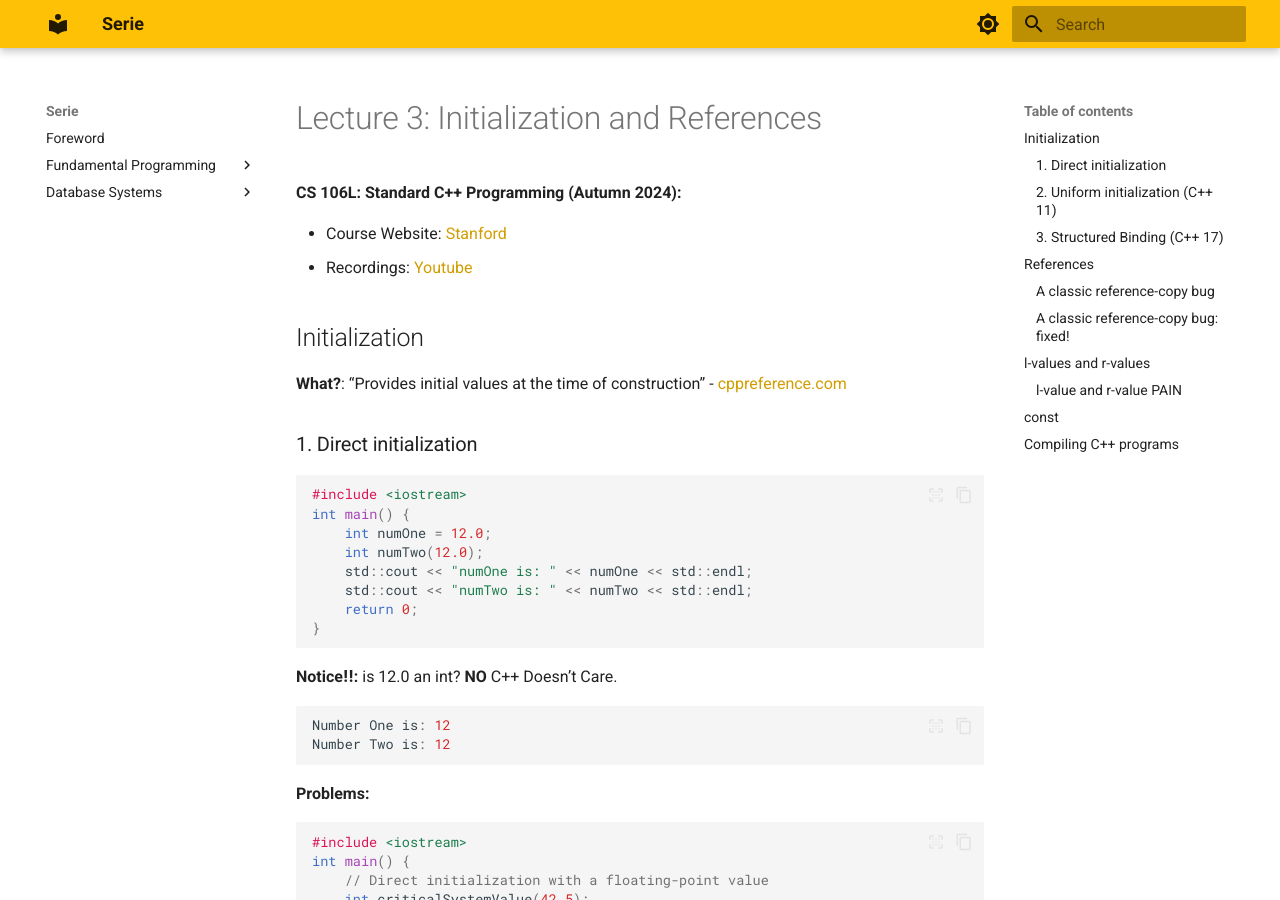
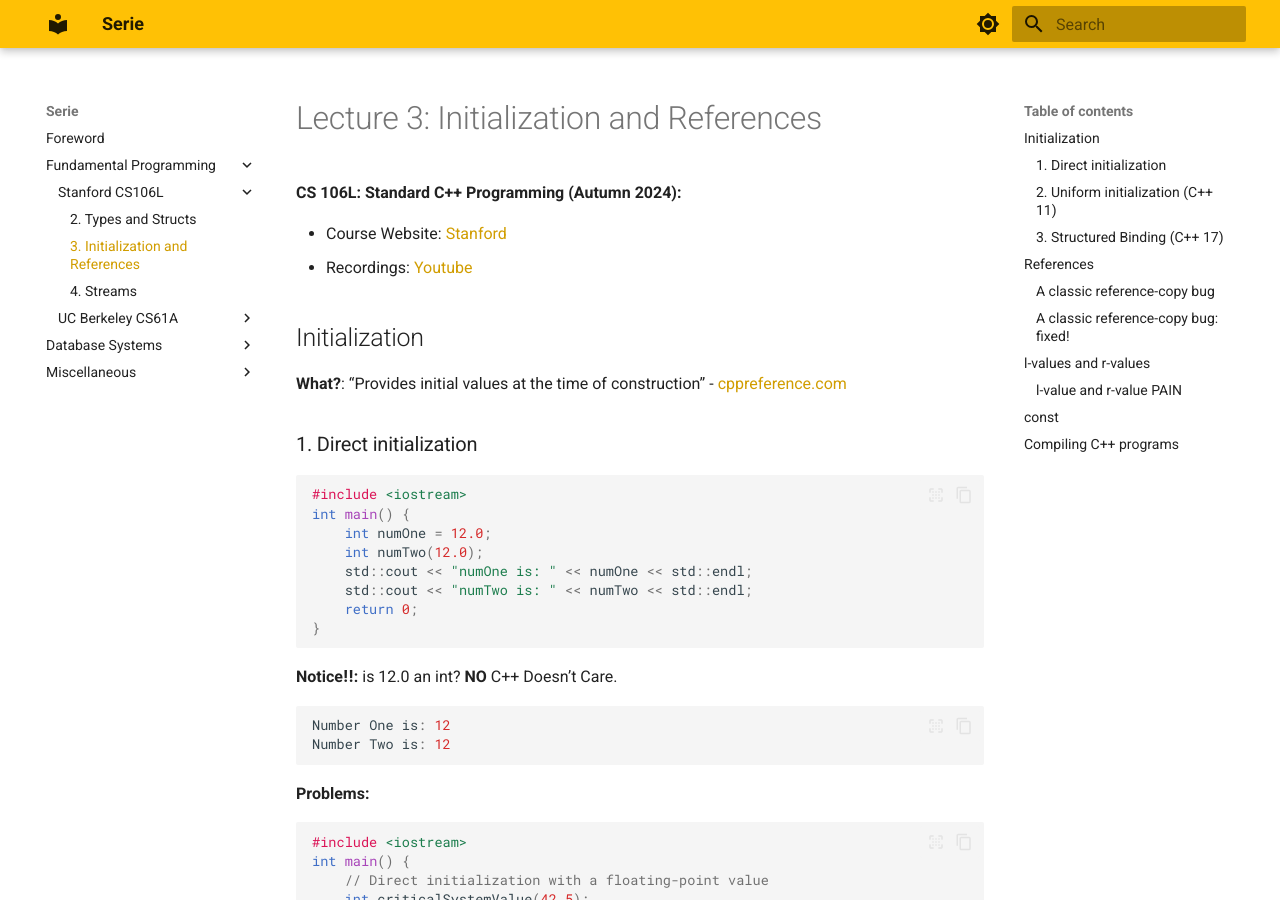
Before and after one commit to hieutdle/Flamme, an MkDocs documentation site: the page built from docs/Fundamental Programming/CS106L/initialization-and-references.md, in a window 1280 px wide and 900 px high. Built offline with MkDocs 1.6.1 and Material for MkDocs 9.7.7, drawn with Linux system fonts in a browser that asks for light colours; some of the changed lines change nothing that is shown.

Commit message:
update dsa path

```diff
--- a/mkdocs.yml
+++ b/mkdocs.yml
@@ -32,13 +32,13 @@
   - Foreword: index.md
   - Fundamental Programming:
       - "Stanford CS106L":
-          - Lectures:
-              - 2. Types and Structs: "Fundamental Programming/CS106L/Lectures/types-and-structs.md"
-              - 3. Initialization and References: "Fundamental Programming/CS106L/Lectures/initialization-and-references.md"
-              - 4. Streams: "Fundamental Programming/CS106L/Lectures/streams.md"
+              - 2. Types and Structs: "Fundamental Programming/CS106L/types-and-structs.md"
+              - 3. Initialization and References: "Fundamental Programming/CS106L/initialization-and-references.md"
+              - 4. Streams: "Fundamental Programming/CS106L/streams.md"
       - "UC Berkeley CS61A":
           - "CS61A Note": "Fundamental Programming/CS61A/note.md"
   - Database Systems:
     - "CMU 15-445":
-      - Lectures:
-        - 1. Introduction: "Database Systems/15-445/Lectures/introduction.md"
+        - 1. Introduction: "Database Systems/15-445/introduction.md"
+  - Miscellaneous:
+        - "Data Structures [Junmin Lee]": "Miscellaneous/dsa-junmin.md"
```
Also changed, not shown: docs/Miscancelous/dsa-junmin.md (renamed from Miscancelous/dsa-junmin.md).
